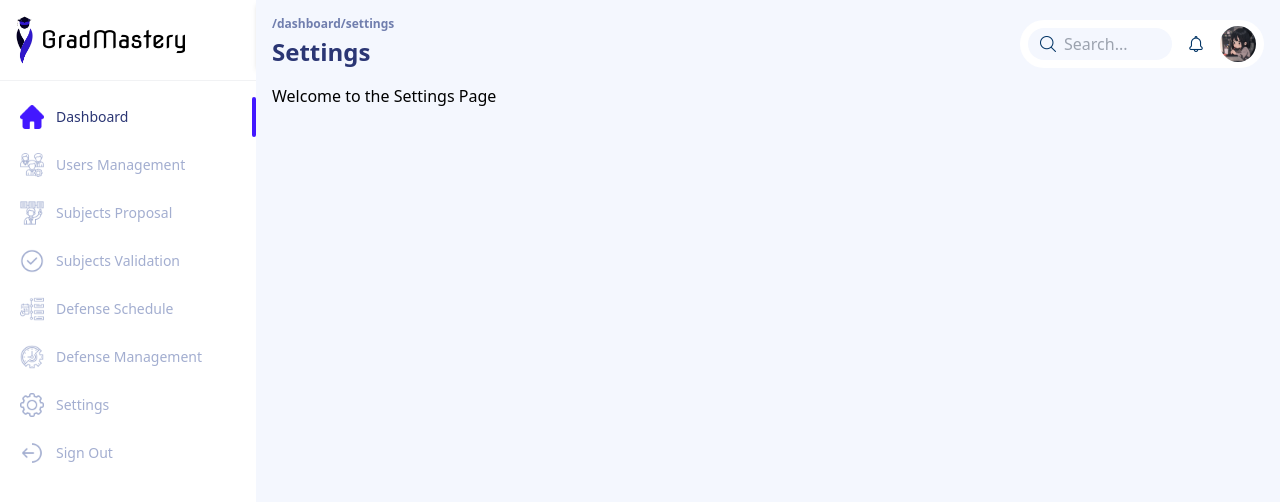
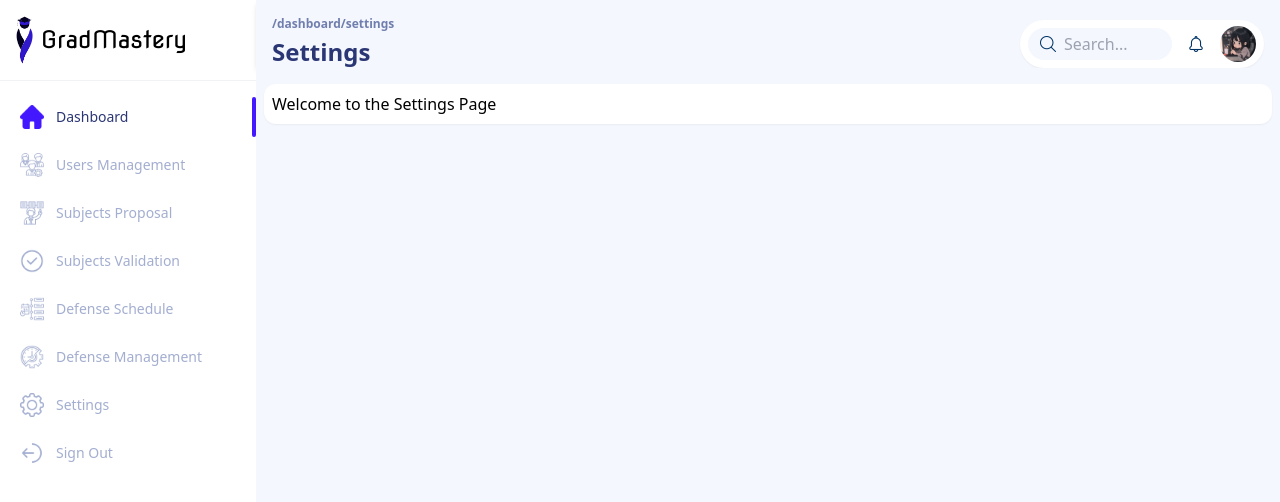
Before and after one commit to MarwaBchm/PFE-frontend, a React (Vite) app in the folder pfe-frontend/: page /dashboard/settings in a window 1280 px wide. Shown: the top 502 px of the page. Built offline with nearby package versions, Linux system fonts and the light colour scheme.

Commit message:
up6
layout

```diff
--- a/pfe-frontend/src/components/ui/Navbar.jsx
+++ b/pfe-frontend/src/components/ui/Navbar.jsx
@@ -7,13 +7,13 @@ const Navbar = () => {
   return (
     <div className="shadow-md p-4  pb-0 flex justify-between items-end bg-blue-3">
       <CurrentPathDisplay />
-      <div className="bg-white rounded-full flex flex-row items-center space-x-4 p-2 py-1.5">
+      <div className="bg-white rounded-full flex flex-row items-center space-x-4 p-2 py-1.5 shadow-sm">
         {/* Search Bar */}
         <div className="relative order-1">
           <input
             type="text"
             placeholder="Search..."
-            className="static px-4 py-1  pl-9 rounded-full bg-blue-3 w-36 focus:outline-none focus:border-transparent focus:w-64 focus:border-0 transition-all duration-500 text-blue-2"
+            className="static  px-4 py-1  pl-9 rounded-full bg-blue-3 w-36 focus:outline-none focus:border-transparent focus:w-64 focus:border-0 transition-all duration-500 text-blue-2"
           />
           <img
             src="/icons/selected/search.png"
--- a/pfe-frontend/src/layouts/dashboardLayout.tsx
+++ b/pfe-frontend/src/layouts/dashboardLayout.tsx
@@ -5,15 +5,17 @@ import { Outlet } from "react-router-dom";
 
 const Dashboard = () => {
   return (
-    <div className="flex h-screen">
+    <div className="flex h-screen ">
       {/* Sidebar */}
       <Sidebar />
       <div className="flex flex-col flex-1">
         {/* Navbar */}
         <Navbar />
         {/* Main Content */}
-        <main className="flex-1 p-4 bg-blue-3">
-          <Outlet /> {/* This renders the nested routes */}
+        <main className="flex-1 p-2 pt-4 w-full h-full bg-blue-3">
+          <div className="bg-white p-2 rounded-xl flex h- overflow-y-auto shadow-sm ">
+            <Outlet /> {/* This renders the nested routes */}
+          </div>
         </main>
       </div>
     </div>
```
